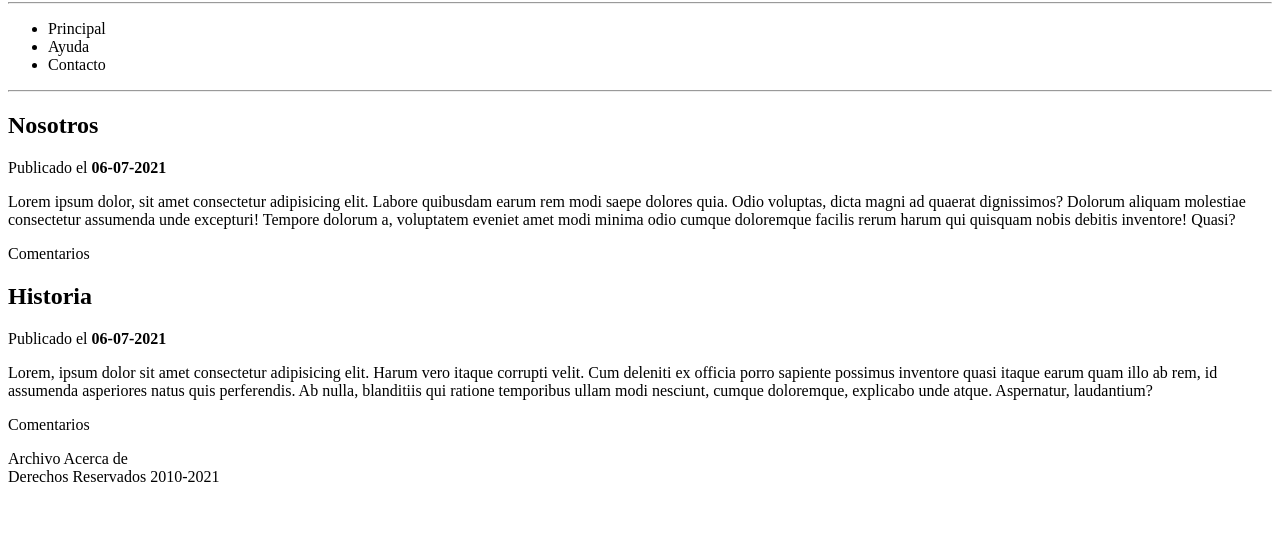
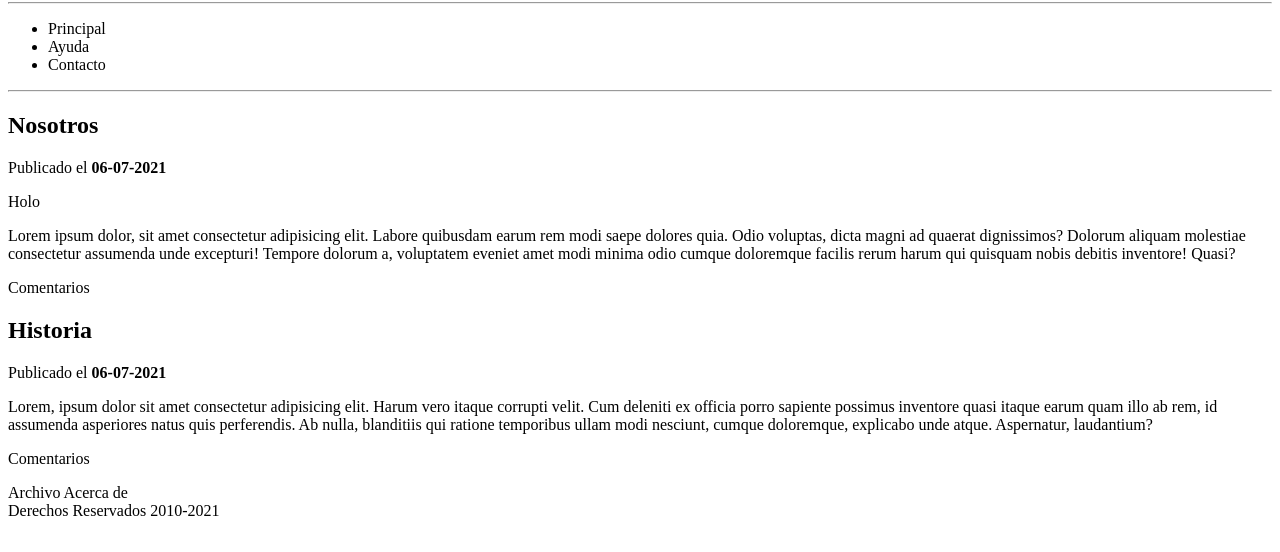
Before and after one commit to DenisRojasCastro/Primera_Pagina_Web, a plain HTML site: page index.html in a window 1280 px wide. Shown: the part 248-800 px from the top of the page. Drawn offline with Linux system fonts and the light colour scheme.

Commit message:
aca hice una prueba

```diff
--- a/index.html
+++ b/index.html
@@ -32,6 +32,7 @@
       <article>
         <h2>Nosotros</h2>
         <time datetime="06-07-2021">Publicado el <b>06-07-2021</b></time>
+        <p>Holo</p>
         <p>
           Lorem ipsum dolor, sit amet consectetur adipisicing elit. Labore
           quibusdam earum rem modi saepe dolores quia. Odio voluptas, dicta
```
